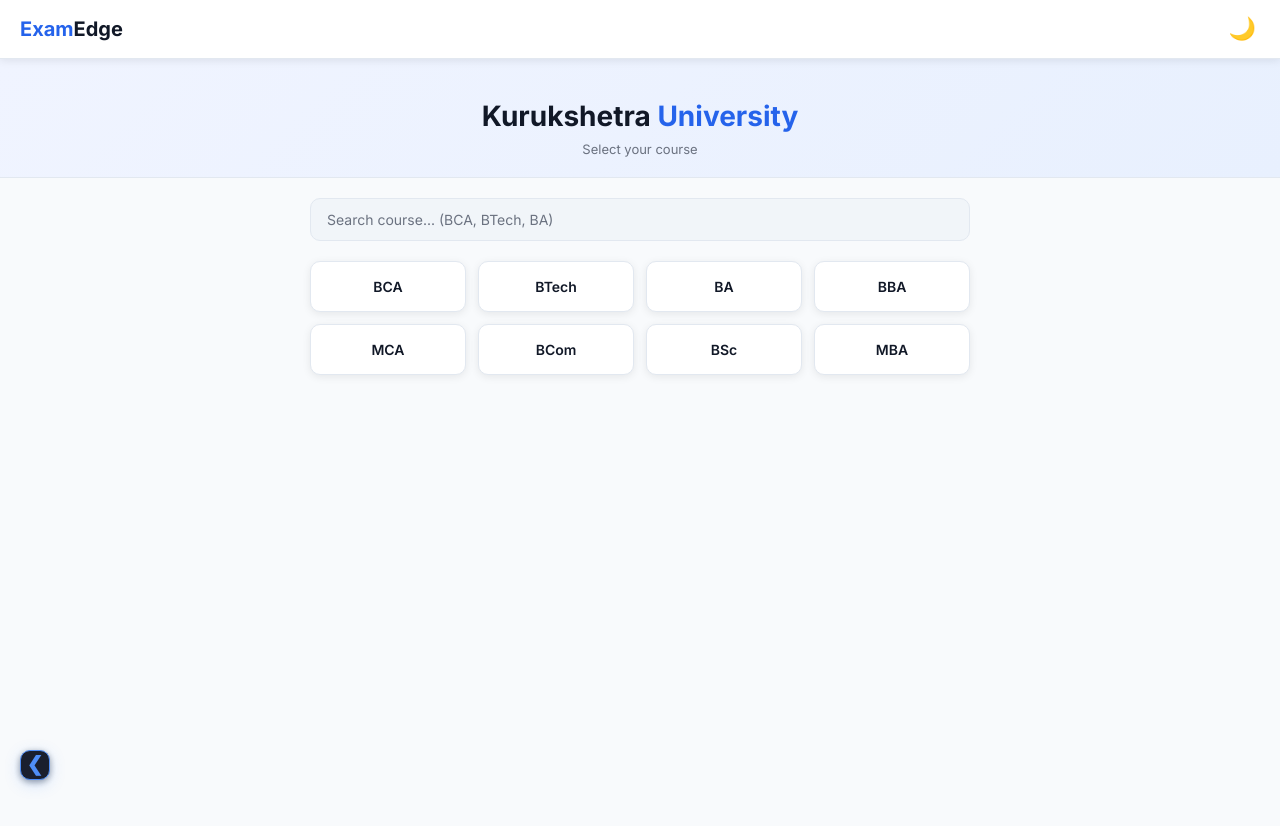
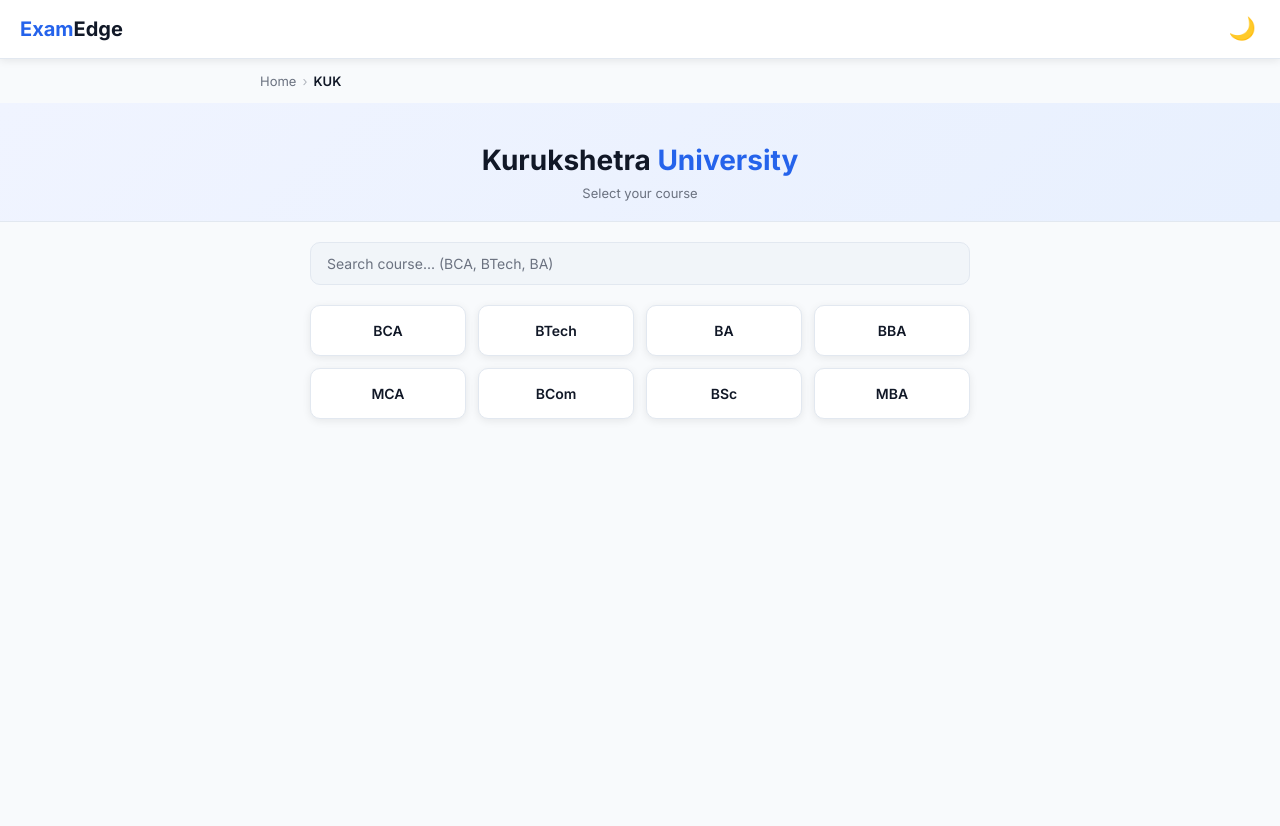
Before and after one commit to arifkhan-dev0521/examedge, a React (Create React App) app: page /kuk in a window 1280 px wide. Shown: the top 826 px of the page. Built offline with nearby package versions, Linux system fonts and the light colour scheme.

Commit message:
Added breadcrumb navigation, fixed dark mode persistence

```diff
--- a/src/App.js
+++ b/src/App.js
@@ -8,7 +8,7 @@
 import CProgrammingPage from './components/CProgrammingPage';
 import SemesterPage from './components/SemesterPage';
 import CoursePage from './components/CoursePage';
-import FloatingBack from './components/FloatingBack';
+// import FloatingBack from './components/FloatingBack';
 import ComingSoon from './components/ComingSoon';
 import SubjectPage from './components/SubjectPage';
 import './theme.css';
@@ -20,11 +20,14 @@
 }
 
 function App() {
-  const [theme, setTheme] = useState('light');
+  const [theme, setTheme] = useState(() => {
+  return localStorage.getItem('examedge-theme') || 'light';
+});
 
   useEffect(() => {
-    document.documentElement.setAttribute('data-theme', theme);
-  }, [theme]);
+  document.documentElement.setAttribute('data-theme', theme);
+  localStorage.setItem('examedge-theme', theme);
+}, [theme]);
 
   const toggleTheme = () => {
     setTheme(prev => prev === 'light' ? 'dark' : 'light');
@@ -33,7 +36,7 @@
   return (
     <BrowserRouter>
       <ScrollToTop />
-      <FloatingBack />
+      {/* <FloatingBack /> */}
       <Navbar theme={theme} toggleTheme={toggleTheme} />
       <Routes>
         <Route path="/" element={<Home />} />
--- /dev/null
+++ b/src/components/Breadcrumb.css
@@ -0,0 +1,32 @@
+.breadcrumb {
+  display: flex;
+  align-items: center;
+  gap: 6px;
+  padding: 14px 20px;
+  max-width: 800px;
+  margin: 0 auto;
+  font-size: 13px;
+  flex-wrap: wrap;
+}
+
+.breadcrumb a, .breadcrumb span {
+  color: var(--muted);
+  text-decoration: none;
+  cursor: pointer;
+  transition: color 0.2s;
+}
+
+.breadcrumb a:hover {
+  color: var(--accent);
+}
+
+.breadcrumb .current {
+  color: var(--text);
+  font-weight: 600;
+  cursor: default;
+}
+
+.breadcrumb .sep {
+  color: var(--muted);
+  opacity: 0.5;
+}
--- /dev/null
+++ b/src/components/Breadcrumb.js
@@ -0,0 +1,24 @@
+import { useNavigate } from 'react-router-dom';
+import './Breadcrumb.css';
+
+function Breadcrumb({ items }) {
+  const navigate = useNavigate();
+
+  return (
+    <div className="breadcrumb">
+      <a onClick={() => navigate('/')}>Home</a>
+      {items.map((item, index) => (
+        <span key={index} style={{ display: 'flex', alignItems: 'center', gap: '6px' }}>
+          <span className="sep">›</span>
+          {item.path ? (
+            <a onClick={() => navigate(item.path)}>{item.label}</a>
+          ) : (
+            <span className="current">{item.label}</span>
+          )}
+        </span>
+      ))}
+    </div>
+  );
+}
+
+export default Breadcrumb;
--- a/src/components/CoursePage.js
+++ b/src/components/CoursePage.js
@@ -1,6 +1,7 @@
 import { useState } from 'react';
 import { useNavigate } from 'react-router-dom';
 import './CoursePage.css';
+import Breadcrumb from './Breadcrumb';
 
 function CoursePage() {
   const navigate = useNavigate();
@@ -38,6 +39,10 @@
 
   return (
     <div className="course-page">
+      <Breadcrumb items={[
+        // { label: "Universities", path: "/" },
+         { label: "KUK" }]}
+         />
 
       <div className="course-hero">
         <h1>Kurukshetra <span>University</span></h1>
--- a/src/components/SemesterPage.js
+++ b/src/components/SemesterPage.js
@@ -2,6 +2,7 @@
 import { useNavigate, useParams } from 'react-router-dom';
 import { coursesData } from '../data/courses';
 import './SemesterPage.css';
+import Breadcrumb from './Breadcrumb';
 
 function SemesterPage() {
   const [activeSem, setActiveSem] = useState(1);
@@ -19,6 +20,11 @@
 
   return (
     <div className="sem-page">
+      <Breadcrumb items={[
+  // { label: "Universities", path: "/" },
+  { label: "KUK", path: "/kuk" },
+  { label: course.name }
+]} />
 
       <div className="sem-hero">
         <h1>{course.name}</h1>
--- a/src/components/SubjectPage.js
+++ b/src/components/SubjectPage.js
@@ -2,9 +2,10 @@
 import { useParams, useNavigate } from 'react-router-dom';
 import { subjectsData } from '../data/subjectsData';
 import './SubjectPage.css';
+import Breadcrumb from './Breadcrumb';
 
 function SubjectPage() {
-  const { subjectId } = useParams();
+  const { subjectId, courseId } = useParams();
   const navigate = useNavigate();
   const [openId, setOpenId] = useState(null);
   const [activeUnit, setActiveUnit] = useState(1);
@@ -37,6 +38,12 @@
 
   return (
     <div className="subject-page">
+        <Breadcrumb items={[
+//   { label: "Universities", path: "/" },
+  { label: "KUK", path: "/kuk" },
+  { label: subject.course, path: `/kuk/${courseId}` },
+  { label: subject.name }
+]} />
 
       <div className="subject-hero">
         <div
```
